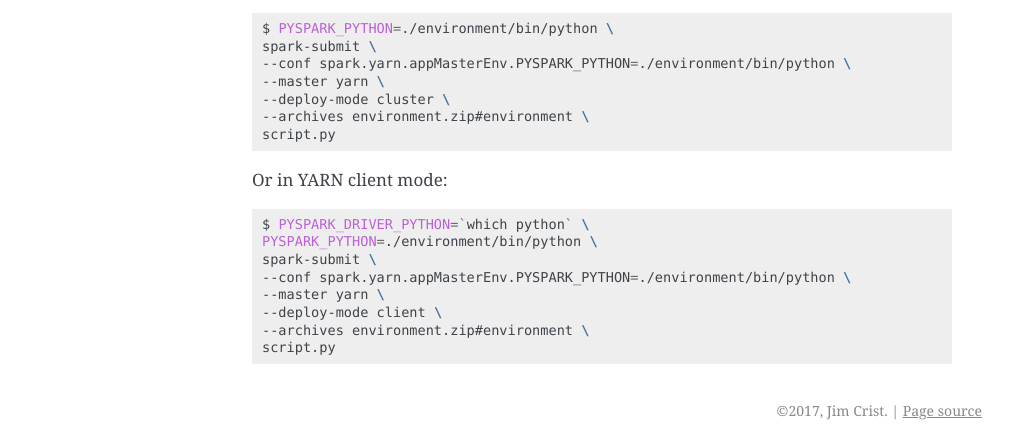
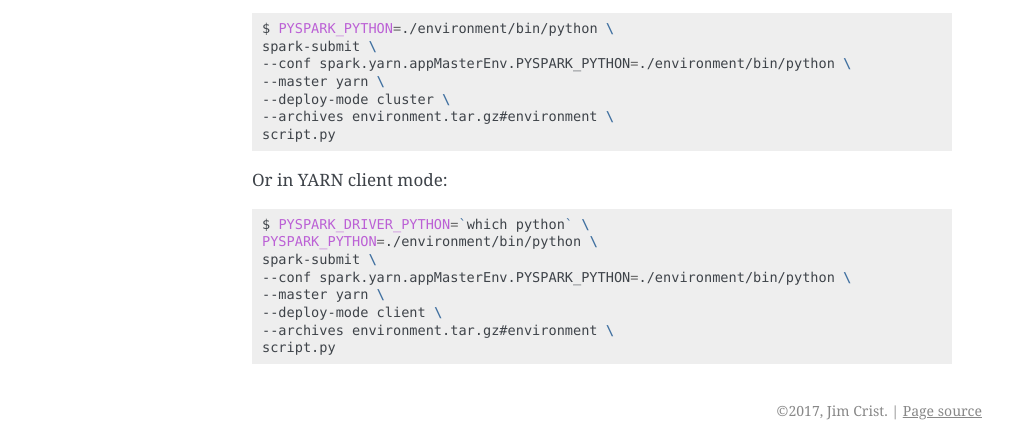
Before and after one commit to conda/conda-pack, a Sphinx documentation site: the page built from docs/source/spark.rst, in a window 1280 px wide. Shown: the part 1211-1638 px from the top of the page, without its empty margins (138-1150 px from the left). Built offline with Sphinx 7.4.7, drawn with Linux system fonts in a browser that asks for light colours.

Commit message:
Use .zip file in spark documentation (#20)
* Use .tar.gz file in spark documentation

Previously in the conda-pack part of the example we used tar.gz files
but in the Spark part of the example we used .zip files.

Now we conform to using .tar.gz in both locations

```diff
--- a/docs/source/spark.rst
+++ b/docs/source/spark.rst
@@ -77,7 +77,7 @@ Submit the job to Spark using ``spark-submit``. In YARN cluster mode:
     --conf spark.yarn.appMasterEnv.PYSPARK_PYTHON=./environment/bin/python \
     --master yarn \
     --deploy-mode cluster \
-    --archives environment.zip#environment \
+    --archives environment.tar.gz#environment \
     script.py
 
 
@@ -91,5 +91,5 @@ Or in YARN client mode:
     --conf spark.yarn.appMasterEnv.PYSPARK_PYTHON=./environment/bin/python \
     --master yarn \
     --deploy-mode client \
-    --archives environment.zip#environment \
+    --archives environment.tar.gz#environment \
     script.py
```
